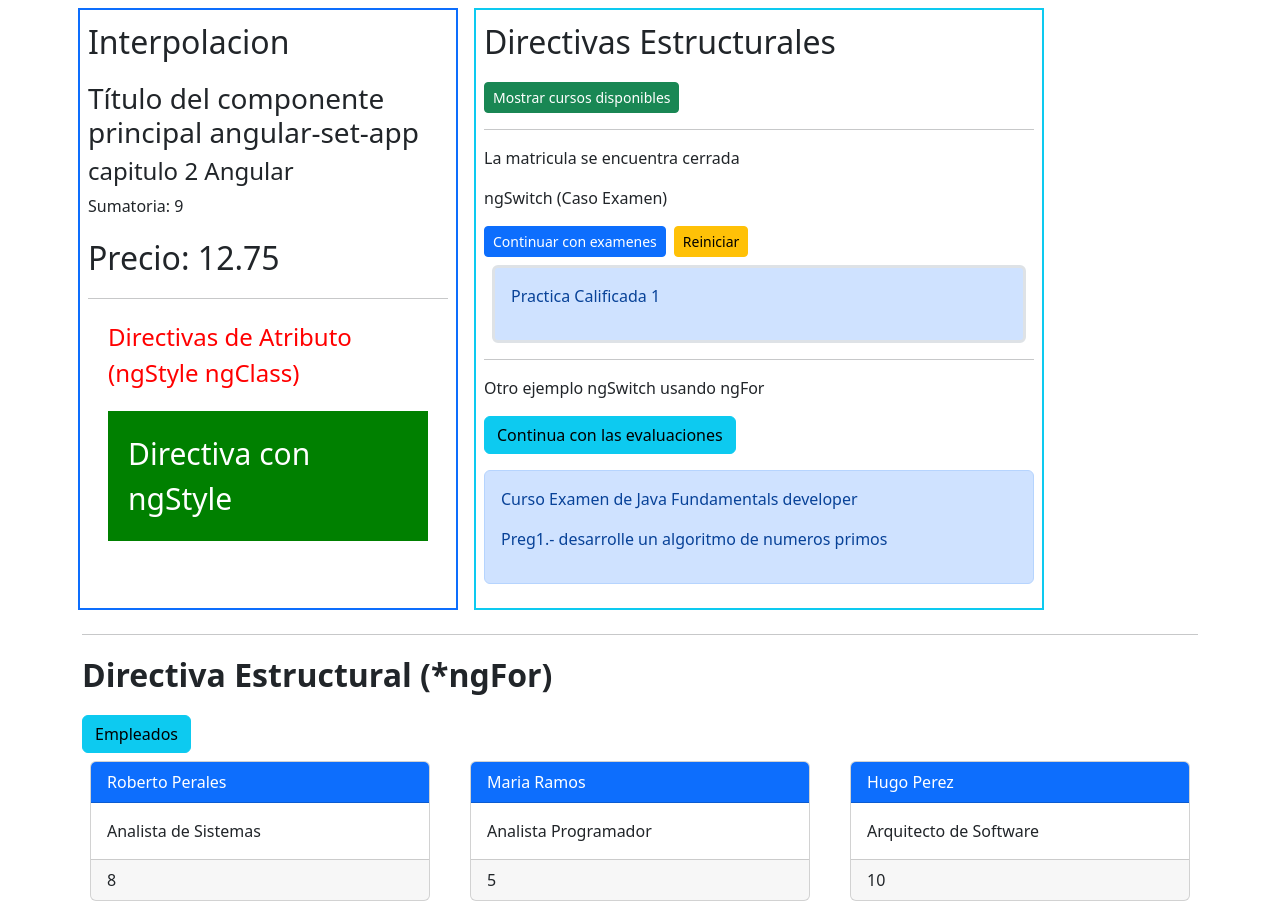
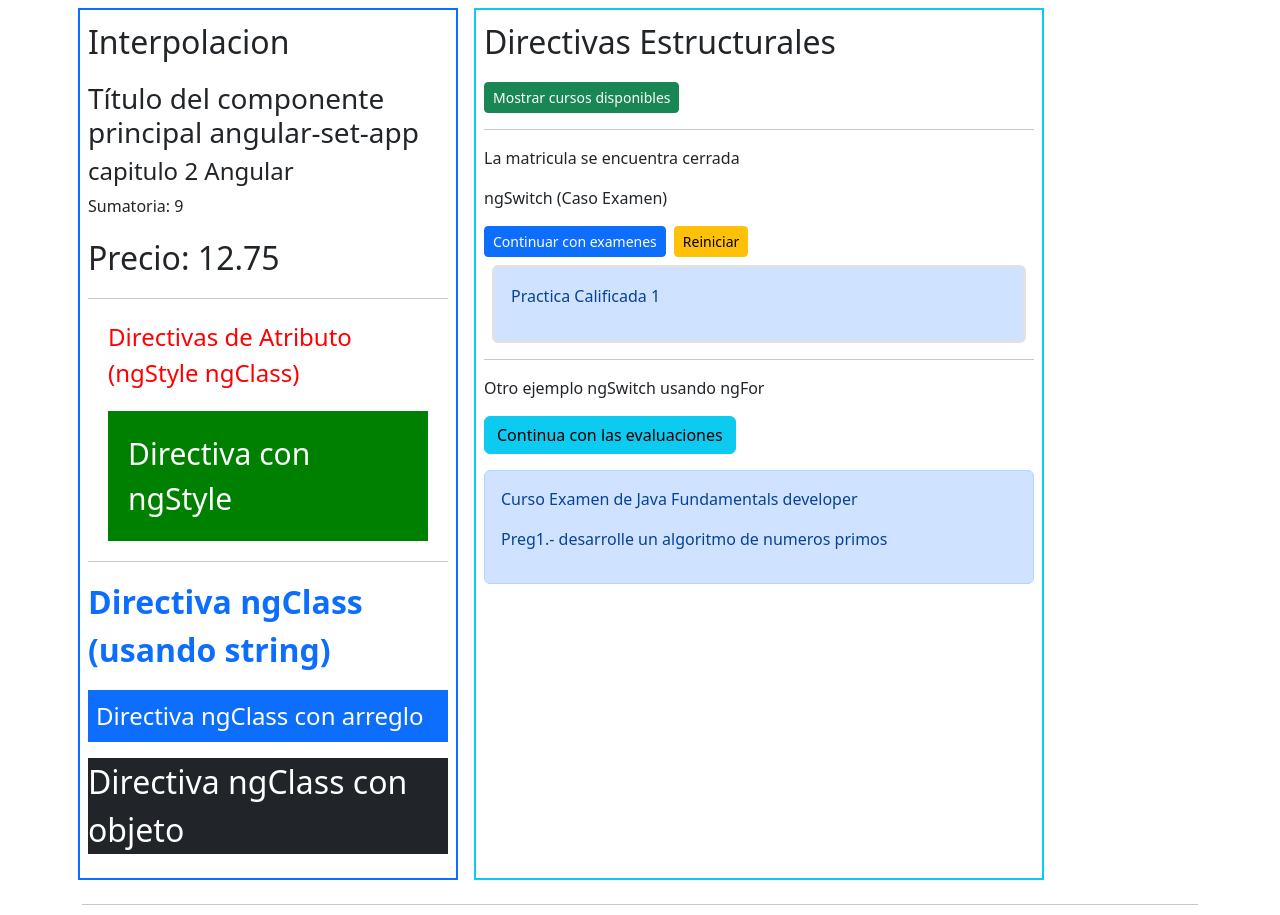
Before and after one commit to gustavo2209/angularCap02, an Angular app: page / in a window 1280 px wide. Shown: the top 915 px of the page. Built offline with nearby package versions, Linux system fonts and the light colour scheme.

Commit message:
actualizaciones

```diff
--- a/src/app/app.component.html
+++ b/src/app/app.component.html
@@ -494,6 +494,12 @@
         <div>
           <p [style.font-size]="'24px'" [style.margin]="'20px'" [style.color]="'red'">Directivas de Atributo (ngStyle ngClass)</p>
           <p [ngStyle]="{'background-color':'green', 'color':'white', 'margin':'20px', 'padding':'20px', 'font-size':'30px'}">Directiva con ngStyle</p>
+
+          <hr/>
+
+          <p [ngClass]="'lead fs-2 text-primary fw-bolder'">Directiva ngClass (usando string)</p>
+          <p [ngClass]="['bg-primary', 'text-white', 'fs-4', 'p-2']">Directiva ngClass con arreglo</p>
+          <p [ngClass]="{'lead fs-2 text-white bg-dark':true}">Directiva ngClass con objeto</p>
         </div>
       </div>
 
@@ -561,16 +567,16 @@
 
   <div *ngIf="muestraEmpleados">
     <div class="row">
-      <div class="col col-4" *ngFor="let empleado of empleados">
+      <div class="col col-2" *ngFor="let empleado of empleados">
         <div class="card m-2">
           <div class="card-header bg-primary text-white">
-            {{empleado.name}}
+            Nombre: {{empleado.name}}
           </div>
           <div class="card-body">
-            {{empleado.cargo}}
+            Cargo: {{empleado.cargo}}
           </div>
-          <div class="card-footer">
-            {{empleado.calificacion}}
+          <div class="card-footer" [ngStyle]="{'background-color':evaluaCalificacion(empleado.calificacion)}">
+            Calificacion: {{empleado.calificacion}}
           </div>
         </div>
       </div>
--- a/src/app/app.component.ts
+++ b/src/app/app.component.ts
@@ -179,4 +179,13 @@ export class AppComponent {
       calificacion:9
     }
   ]
+
+  // DIRECTIVAS ATRIBUTOS
+
+  evaluaCalificacion(calificacion:any){
+    let color:string='';
+
+    color=calificacion>8?'gold':'red';
+    return color;
+  }
 }
```
